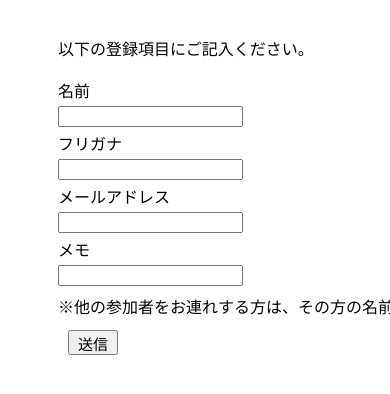
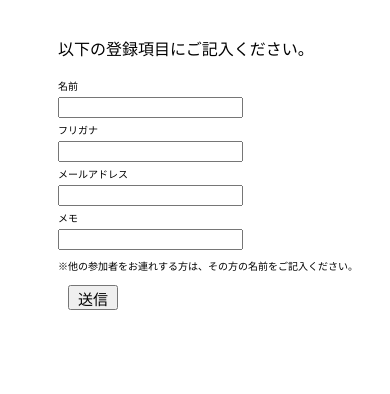
Before and after one commit to kumagay8/pollapp2, a Django app: template pollapp/templates/1/guestform.html in a window 390 px wide; the page is wider, and only the part inside the window is pictured. Shown: the part 48-442 px from the top of that part. Run offline with Django 3.2, Linux system fonts and the light colour scheme; the template is opened without the code that fills it, so the values that code supplies are empty, except form fields; tables that the repository leaves empty hold one stand-in row (values such as "Sample post"); form fields are guessed from the names that the template uses.

Commit message:
pollapp,first

```diff
--- a/mysite/static/css/guestform_res.css
+++ b/mysite/static/css/guestform_res.css
@@ -1,6 +1,9 @@
 @media all and (max-width:1000px){
 	body{
 		width:100%;
+	}
+	li {
+		font-size:10px;
 	}
 	}
 
@@ -8,4 +11,7 @@
 	body{
 		width:100%;
 	}
+	li {
+		font-size:10px;
 	}
+	}
--- a/pollapp/static/css/guestform_res.css
+++ b/pollapp/static/css/guestform_res.css
@@ -3,7 +3,7 @@
 		width:100%;
 	}
 	li {
-		font-size:18px;
+		font-size:10px;
 	}
 	}
 
@@ -12,6 +12,6 @@
 		width:100%;
 	}
 	li {
-		font-size:18px;
+		font-size:10px;
 	}
 	}
```
